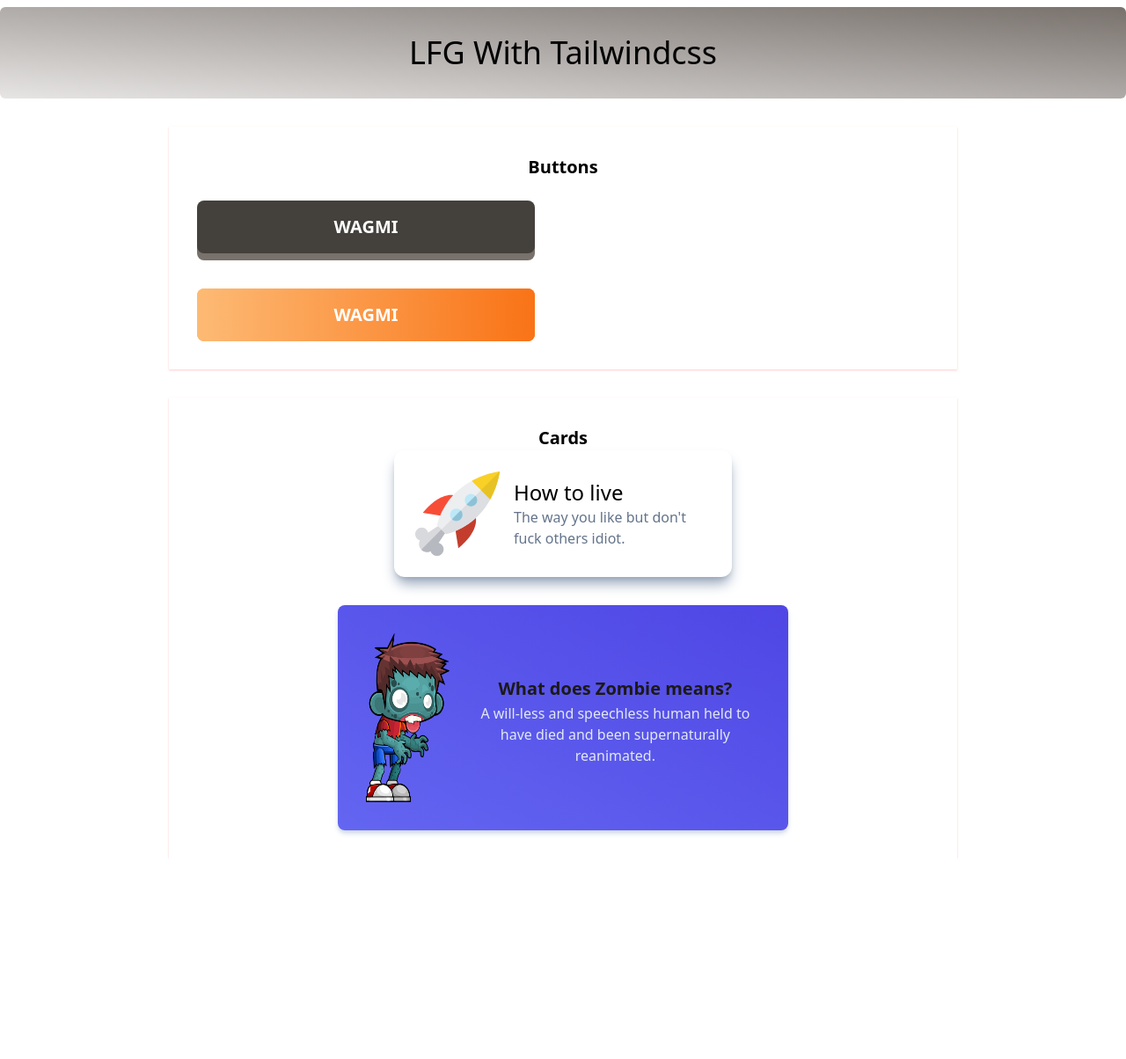
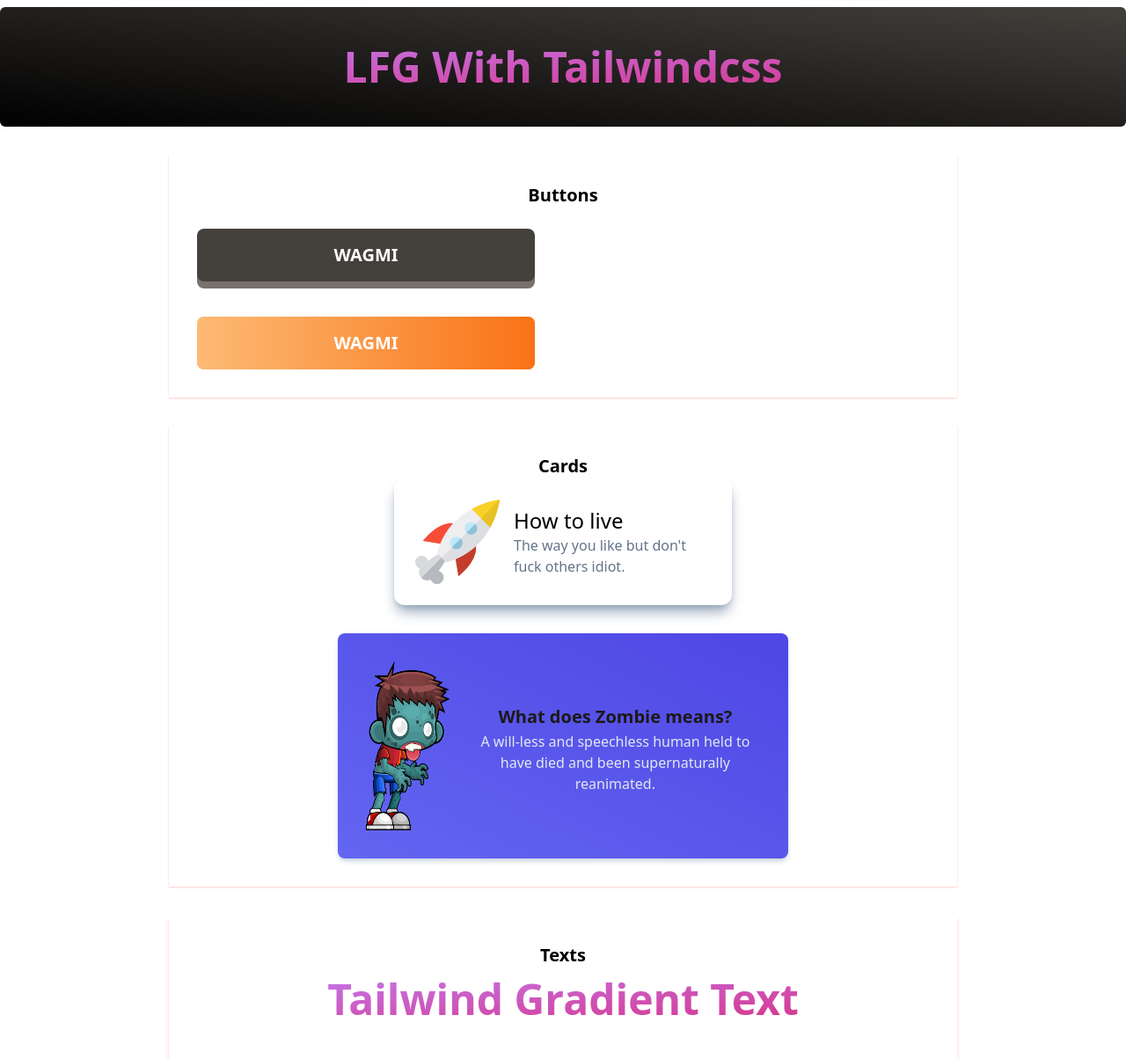
Before and after one commit to itsanishjain/tailwindcss-web3-components, a Next.js app: page / in a window 1280 px wide. Shown: the whole page at 88% size. Before the commit the page ends 976 px from the top, so only its background shows below. Built offline with nearby package versions, Linux system fonts and the light colour scheme.

Commit message:
feat: add gradient text

```diff
--- a/pages/index.js
+++ b/pages/index.js
@@ -6,6 +6,7 @@ import CardOne from "../src/components/cards/CardOne";
 
 import rocketLogo from "../public/rocket.svg";
 import zombie from "../public/zombie.png";
+import GradientText from "../src/components/texts/GradientText";
 
 export default function Home() {
   return (
@@ -17,9 +18,11 @@ export default function Home() {
       </Head>
 
       <main>
-        <h3 className="max-w-[80rem] mx-auto p-8 text-center bg-gradient-to-tr from-stone-200 to-stone-500 rounded-md bold text-4xl mt-2 text-black">
-          LFG With Tailwindcss
-        </h3>
+        <div className="max-w-[80rem] mx-auto p-8 text-center bg-gradient-to-tr from-black to-stone-700 rounded-md bold text-4xl mt-2 text-black">
+          <GradientText
+            text="LFG With Tailwindcss"
+          />
+        </div>
 
         <div className="mt-8 max-w-4xl mx-auto p-8 shadow-sm shadow-red-200  ">
           <p className="text-center text-xl font-bold">Buttons</p>
@@ -48,6 +51,13 @@ export default function Home() {
             imageUrl={zombie}
           />
         </div>
+
+        <div className="mt-8 max-w-4xl mx-auto p-8 shadow-md shadow-red-200  ">
+        <p className="text-center text-xl font-bold">Texts</p>
+          <GradientText
+            text="Tailwind Gradient Text"
+          />
+        </div>
       </main>
     </div>
   );
--- /dev/null
+++ b/src/components/texts/GradientText.js
@@ -0,0 +1,11 @@
+import React from 'react'
+
+function GradientText({text}) {
+  return (
+    <h1 className="p-3 text-5xl text-center font-extrabold text-transparent bg-clip-text bg-gradient-to-br from-purple-400 to-pink-600">
+        {text}
+    </h1>
+  )
+}
+
+export default GradientText
```
